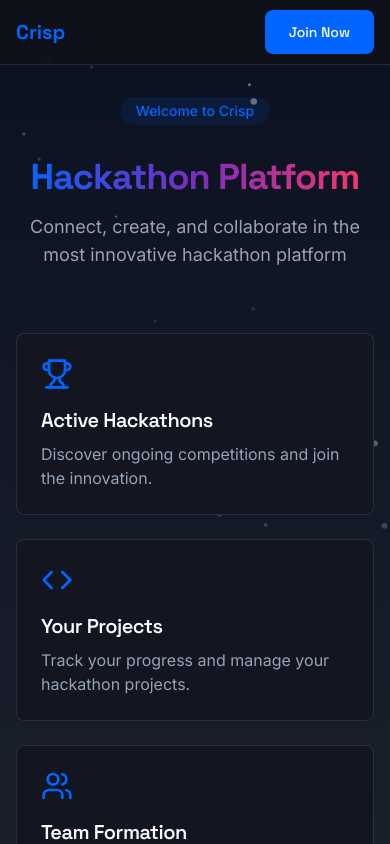
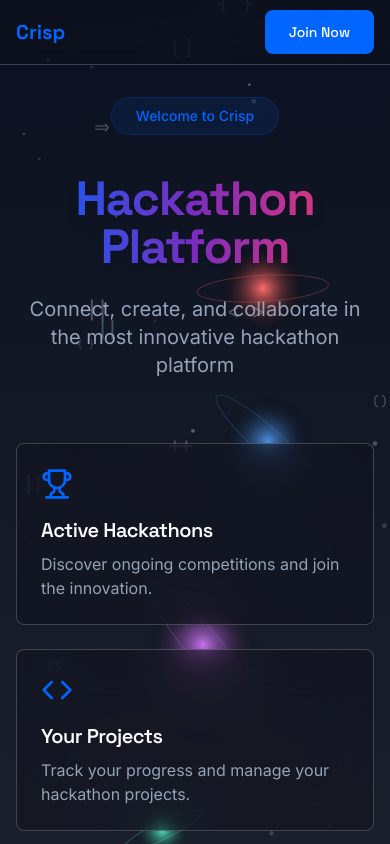
Before and after one commit to Sibhi33/crisp-hackscape, a React (Vite) app: page / in a window 390 px wide. Shown: the top 844 px of the page. Built offline with nearby package versions, Linux system fonts and the light colour scheme.

Commit message:
Enhance website design
Added moving planets and coding symbols to the background. Incorporated glass effects and styled the title with a larger, bolder font.

```diff
--- a/src/components/ParticleBackground.tsx
+++ b/src/components/ParticleBackground.tsx
@@ -1,5 +1,26 @@
 
 import { useEffect, useRef } from 'react';
+
+interface Planet {
+  x: number;
+  y: number;
+  radius: number;
+  color: string;
+  speedX: number;
+  speedY: number;
+  rotation: number;
+  rotationSpeed: number;
+}
+
+interface CodeSymbol {
+  x: number;
+  y: number;
+  text: string;
+  color: string;
+  size: number;
+  speedX: number;
+  speedY: number;
+}
 
 export const ParticleBackground = () => {
   const canvasRef = useRef<HTMLCanvasElement>(null);
@@ -12,9 +33,48 @@ export const ParticleBackground = () => {
     if (!ctx) return;
 
     let animationFrameId: number;
-    let particles: Particle[] = [];
+    let particles: any[] = [];
+    let planets: Planet[] = [];
+    let codeSymbols: CodeSymbol[] = [];
     let mouseX = 0;
     let mouseY = 0;
+
+    // Initialize planets
+    const createPlanets = () => {
+      const planetColors = ['#4A90E2', '#C471ED', '#FF6B6B', '#50E3C2'];
+      const numberOfPlanets = 4;
+
+      for (let i = 0; i < numberOfPlanets; i++) {
+        planets.push({
+          x: Math.random() * canvas.width,
+          y: Math.random() * canvas.height,
+          radius: Math.random() * 40 + 20,
+          color: planetColors[i],
+          speedX: (Math.random() - 0.5) * 0.2,
+          speedY: (Math.random() - 0.5) * 0.2,
+          rotation: 0,
+          rotationSpeed: (Math.random() - 0.5) * 0.02
+        });
+      }
+    };
+
+    // Initialize code symbols
+    const createCodeSymbols = () => {
+      const symbols = ['{ }', '< >', '/>', '[]', '()', '&&', '=>', '++', '||'];
+      const numberOfSymbols = 15;
+
+      for (let i = 0; i < numberOfSymbols; i++) {
+        codeSymbols.push({
+          x: Math.random() * canvas.width,
+          y: Math.random() * canvas.height,
+          text: symbols[Math.floor(Math.random() * symbols.length)],
+          color: `rgba(${Math.random() * 100 + 156}, ${Math.random() * 100 + 156}, 255, 0.3)`,
+          size: Math.random() * 14 + 10,
+          speedX: (Math.random() - 0.5) * 0.5,
+          speedY: (Math.random() - 0.5) * 0.5
+        });
+      }
+    };
 
     class Particle {
       x: number;
@@ -27,12 +87,12 @@ export const ParticleBackground = () => {
       constructor() {
         this.x = Math.random() * canvas.width;
         this.y = Math.random() * canvas.height;
-        this.size = Math.random() * 3 + 1;
+        this.size = Math.random() * 2 + 1;
         this.speedX = Math.random() * 2 - 1;
         this.speedY = Math.random() * 2 - 1;
         this.color = `rgba(${Math.random() * 100 + 156}, ${
           Math.random() * 100 + 156
-        }, 255, ${Math.random() * 0.4 + 0.1})`;
+        }, 255, ${Math.random() * 0.3 + 0.1})`;
       }
 
       update() {
@@ -68,14 +128,93 @@ export const ParticleBackground = () => {
       for (let i = 0; i < numberOfParticles; i++) {
         particles.push(new Particle());
       }
+      createPlanets();
+      createCodeSymbols();
+    };
+
+    const updatePlanets = () => {
+      planets.forEach(planet => {
+        planet.x += planet.speedX;
+        planet.y += planet.speedY;
+        planet.rotation += planet.rotationSpeed;
+
+        if (planet.x > canvas.width + planet.radius) planet.x = -planet.radius;
+        if (planet.x < -planet.radius) planet.x = canvas.width + planet.radius;
+        if (planet.y > canvas.height + planet.radius) planet.y = -planet.radius;
+        if (planet.y < -planet.radius) planet.y = canvas.height + planet.radius;
+      });
+    };
+
+    const updateCodeSymbols = () => {
+      codeSymbols.forEach(symbol => {
+        symbol.x += symbol.speedX;
+        symbol.y += symbol.speedY;
+
+        if (symbol.x > canvas.width) symbol.x = 0;
+        if (symbol.x < 0) symbol.x = canvas.width;
+        if (symbol.y > canvas.height) symbol.y = 0;
+        if (symbol.y < 0) symbol.y = canvas.height;
+      });
+    };
+
+    const drawPlanets = () => {
+      planets.forEach(planet => {
+        if (!ctx) return;
+        ctx.save();
+        ctx.translate(planet.x, planet.y);
+        ctx.rotate(planet.rotation);
+
+        // Planet glow effect
+        const gradient = ctx.createRadialGradient(0, 0, 0, 0, 0, planet.radius);
+        gradient.addColorStop(0, planet.color);
+        gradient.addColorStop(1, 'transparent');
+
+        ctx.beginPath();
+        ctx.arc(0, 0, planet.radius, 0, Math.PI * 2);
+        ctx.fillStyle = gradient;
+        ctx.fill();
+
+        // Planet rings
+        ctx.beginPath();
+        ctx.ellipse(0, 0, planet.radius * 1.5, planet.radius * 0.3, 0, 0, Math.PI * 2);
+        ctx.strokeStyle = `${planet.color}44`;
+        ctx.stroke();
+
+        ctx.restore();
+      });
+    };
+
+    const drawCodeSymbols = () => {
+      if (!ctx) return;
+      ctx.font = `monospace`;
+      codeSymbols.forEach(symbol => {
+        ctx.font = `${symbol.size}px JetBrains Mono`;
+        ctx.fillStyle = symbol.color;
+        ctx.fillText(symbol.text, symbol.x, symbol.y);
+      });
     };
 
     const animate = () => {
       ctx.clearRect(0, 0, canvas.width, canvas.height);
+
+      // Draw background gradient
+      const gradient = ctx.createLinearGradient(0, 0, 0, canvas.height);
+      gradient.addColorStop(0, '#0B1120');
+      gradient.addColorStop(1, '#1A1F2C');
+      ctx.fillStyle = gradient;
+      ctx.fillRect(0, 0, canvas.width, canvas.height);
+
       particles.forEach((particle) => {
         particle.update();
         particle.draw();
       });
+
+      updatePlanets();
+      drawPlanets();
+
+      updateCodeSymbols();
+      drawCodeSymbols();
+
       animationFrameId = requestAnimationFrame(animate);
     };
 
@@ -109,7 +248,6 @@ export const ParticleBackground = () => {
     <canvas
       ref={canvasRef}
       className="fixed top-0 left-0 w-full h-full pointer-events-none"
-      style={{ background: 'linear-gradient(to bottom, #0B1120, #1A1F2C)' }}
     />
   );
 };
--- a/src/index.css
+++ b/src/index.css
@@ -1,4 +1,3 @@
-
 @import url('https://fonts.googleapis.com/css2?family=Space+Grotesk:wght@300;400;500;600;700&display=swap');
 @import url('https://fonts.googleapis.com/css2?family=JetBrains+Mono:wght@400;500;600;700&display=swap');
 @import url('https://fonts.googleapis.com/css2?family=Inter:wght@300;400;500;600;700&display=swap');
@@ -51,7 +50,7 @@
 
 @layer components {
   .glassmorphism {
-    @apply bg-black/10 backdrop-blur-lg border border-white/10 rounded-lg;
+    @apply bg-background/40 backdrop-blur-xl border border-white/20 rounded-lg shadow-[0_8px_32px_0_rgba(0,0,0,0.36)] hover:shadow-[0_8px_32px_0_rgba(31,38,135,0.37)] transition-all duration-300;
   }
 
   .cyber-button {
--- a/src/pages/Index.tsx
+++ b/src/pages/Index.tsx
@@ -1,4 +1,3 @@
-
 import { useEffect, useRef } from 'react';
 import { motion } from 'framer-motion';
 import { Card } from "@/components/ui/card";
@@ -10,8 +9,8 @@ const Index = () => {
     <div className="min-h-screen w-full overflow-hidden relative flex flex-col">
       <ParticleBackground />
 
-      {/* Navbar */}
-      <nav className="sticky top-0 z-50 w-full border-b border-white/10 backdrop-blur-md bg-background/80">
+      {/* Navbar with enhanced glass effect */}
+      <nav className="sticky top-0 z-50 w-full border-b border-white/20 bg-background/40 backdrop-blur-xl">
         <div className="container mx-auto px-4">
           <div className="flex items-center justify-between h-16">
             <div className="flex items-center space-x-8">
@@ -47,34 +46,49 @@ const Index = () => {
           transition={{ duration: 0.5 }}
           className="space-y-16"
         >
-          {/* Hero Section */}
-          <header className="text-center space-y-4">
-            <div className="inline-block px-4 py-1 rounded-full bg-electric-blue/10 text-electric-blue text-sm font-medium mb-4">
+          {/* Hero Section with enhanced title */}
+          <header className="text-center space-y-6">
+            <motion.div
+              initial={{ scale: 0.9, opacity: 0 }}
+              animate={{ scale: 1, opacity: 1 }}
+              transition={{ duration: 0.5 }}
+              className="inline-block px-6 py-2 rounded-full bg-electric-blue/10 text-electric-blue text-sm font-medium mb-4 backdrop-blur-md border border-electric-blue/20"
+            >
               Welcome to Crisp
-            </div>
-            <h1 className="text-4xl md:text-6xl font-bold bg-gradient-to-r from-electric-blue via-cyber-purple to-cyber-pink bg-clip-text text-transparent">
+            </motion.div>
+            <motion.h1
+              initial={{ y: 20, opacity: 0 }}
+              animate={{ y: 0, opacity: 1 }}
+              transition={{ duration: 0.7, delay: 0.2 }}
+              className="text-5xl md:text-7xl font-black bg-gradient-to-r from-electric-blue via-cyber-purple to-cyber-pink bg-clip-text text-transparent drop-shadow-lg"
+            >
               Hackathon Platform
-            </h1>
-            <p className="text-lg text-muted-foreground max-w-2xl mx-auto">
+            </motion.h1>
+            <motion.p
+              initial={{ y: 20, opacity: 0 }}
+              animate={{ y: 0, opacity: 1 }}
+              transition={{ duration: 0.7, delay: 0.4 }}
+              className="text-xl text-muted-foreground max-w-2xl mx-auto"
+            >
               Connect, create, and collaborate in the most innovative hackathon platform
-            </p>
+            </motion.p>
           </header>
 
-          {/* Feature Cards */}
+          {/* Feature Cards with enhanced glass effect */}
           <section className="grid grid-cols-1 md:grid-cols-2 lg:grid-cols-3 gap-6">
-            <Card className="glassmorphism p-6 card-hover">
+            <Card className="glassmorphism p-6 card-hover border border-white/20 bg-background/40 backdrop-blur-xl">
               <Trophy className="w-8 h-8 text-electric-blue mb-4" />
               <h3 className="text-xl font-semibold mb-2">Active Hackathons</h3>
               <p className="text-muted-foreground">Discover ongoing competitions and join the innovation.</p>
             </Card>
 
-            <Card className="glassmorphism p-6 card-hover">
+            <Card className="glassmorphism p-6 card-hover border border-white/20 bg-background/40 backdrop-blur-xl">
               <Code className="w-8 h-8 text-electric-blue mb-4" />
               <h3 className="text-xl font-semibold mb-2">Your Projects</h3>
               <p className="text-muted-foreground">Track your progress and manage your hackathon projects.</p>
             </Card>
 
-            <Card className="glassmorphism p-6 card-hover">
+            <Card className="glassmorphism p-6 card-hover border border-white/20 bg-background/40 backdrop-blur-xl">
               <Users className="w-8 h-8 text-electric-blue mb-4" />
               <h3 className="text-xl font-semibold mb-2">Team Formation</h3>
               <p className="text-muted-foreground">Find teammates and build your dream team.</p>
@@ -152,8 +166,8 @@ const Index = () => {
         </motion.div>
       </main>
 
-      {/* Footer */}
-      <footer className="border-t border-white/10 bg-background/80 backdrop-blur-md mt-16">
+      {/* Footer with enhanced glass effect */}
+      <footer className="border-t border-white/20 bg-background/40 backdrop-blur-xl mt-16">
         <div className="container mx-auto px-4 py-12">
           <div className="grid grid-cols-1 md:grid-cols-4 gap-8">
             <div className="space-y-4">
```
